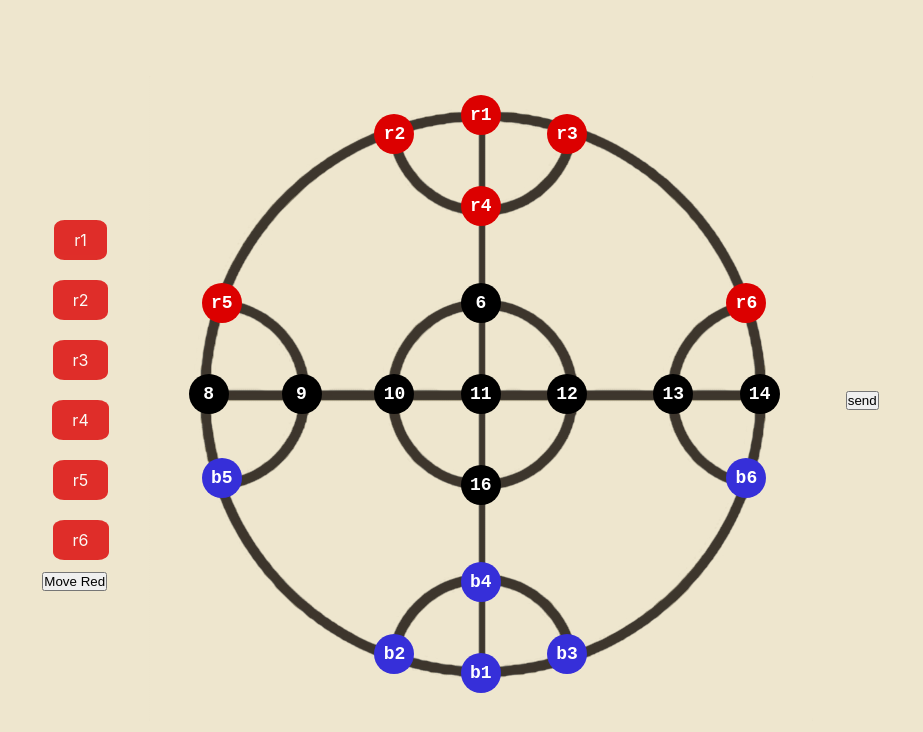
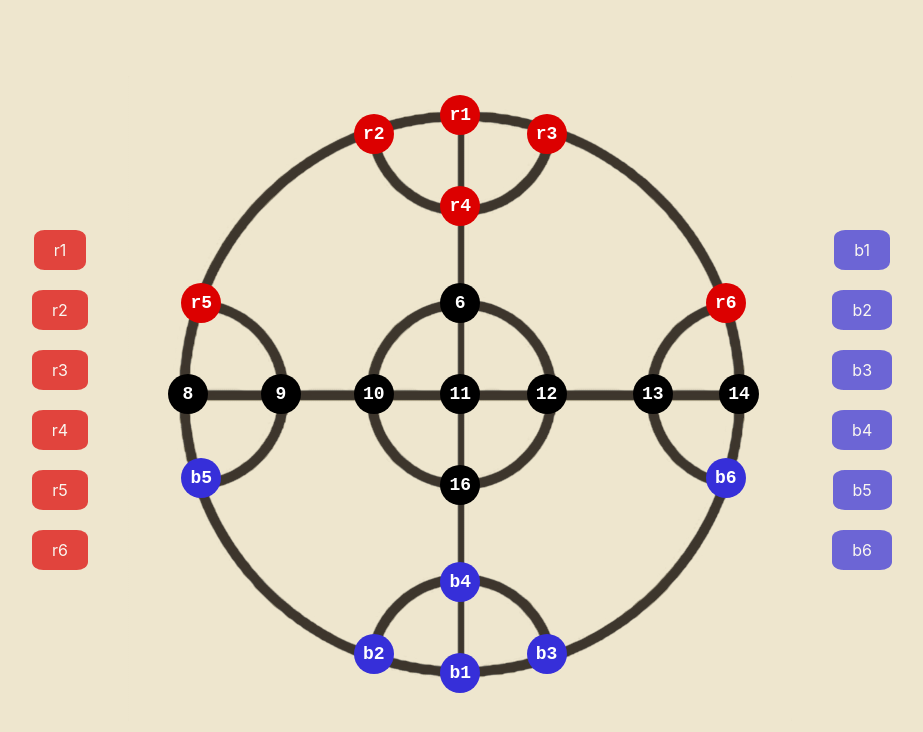
Before and after one commit to DeexithParand2k2/Vatta-Vettatam, a React (Create React App) app: page / in a window 1280 px wide. Shown: the top 732 px of the page, without its empty margins (178-1101 px from the left). Built offline with nearby package versions, Linux system fonts and the light colour scheme.

Commit message:
both controller desktop setup done

```diff
--- a/src/components/Board.js
+++ b/src/components/Board.js
@@ -7,25 +7,29 @@ import {playersTeamOne,playersTeamTwo,validMovesArray} from '../data/players'
 import Snackbar from "@mui/material/Snackbar";
 import MuiAlert from "@mui/material/Alert";
 import { forwardRef } from 'react'
-import {NextMoveRed,getSelectedRedPoint,getPressedRed} from './Nextmove.js'
+import NextMoveRed from './NextmoveRed.js'
 import ptsnear from '../data/ptsnear'
+import NextMoveBlue from './NextmoveBlue'
 
 const Alert = forwardRef(function Alert(props, ref) {
   return <MuiAlert elevation={6} ref={ref} variant="filled" {...props} />;
 });
 
 function Board() {
+  //map points intially with isplaced as empty, and top,left pos
   const [pointDataState,changePointData] = useState(pointData)
   const [setPlayerState,changePlayerState] = useState({playersTeamOne,playersTeamTwo})
   const [pointStore,changePointStore] = useState([])
   const [open, setOpen] = useState(false);
   const [validMoves,changeValidMoves] = useState(validMovesArray);
 
-  const [currRed,chooseRed] = useState({})
+  const handleClose = () => {
+    setOpen(false);
+  };
 
-  useEffect(()=>{
-    console.log('jolly maarudhu')
-  },[currRed])
+  const handleOpen = () => {
+    setOpen(true);
+  };
 
   let getCurrPos = (coin) =>{
     var temp = setPlayerState;
@@ -38,14 +42,7 @@ function Board() {
     else return -1;
   }
 
-  const handleClose = () => {
-    setOpen(false);
-  };
-
-  const handleOpen = () => {
-    setOpen(true);
-  };
-
+  //update isplaced in pointDataState
   const changeStatus = (newarr) =>{
     //very important
     var temparr = [...newarr]
@@ -69,6 +66,7 @@ function Board() {
     changePointData(temparr)
   }
 
+  //send data as position
   const makemove = (coin,pos) =>{
     var temp = setPlayerState;
 
@@ -111,6 +109,7 @@ function Board() {
     changeValidMoves(tempobj)
   }
 
+  //check whether the position is only within neighbours
   useEffect(()=>{
     //change the valid moves
     updateValidMoves(validMoves);
@@ -120,29 +119,18 @@ function Board() {
   useEffect(()=>{
     changePointStore(Object.values(setPlayerState.playersTeamOne).concat(Object.values(setPlayerState.playersTeamTwo)))
     /*Handle the input before this*/
-    //after button pressed and updates the player state
+    //after makemove update isplaced using pointDataState, each time setPlayerState changes
     changeStatus(pointDataState)
   },[setPlayerState]);
 
   return (
     <div className='gamediv'>
-      <NextMoveRed validMoves={validMoves} chooseRed={chooseRed} setPlayerState={setPlayerState}/>
+      <NextMoveRed validMoves={validMoves} makemove={makemove} setPlayerState={setPlayerState}/>
       <div className='boardHandler'>
           <img className="boardImg" src={Watermelon_chess_board} alt="watermelon_chess_board"/>
           <Points pointData={pointDataState} />
       </div>
-      {/* <div>
-        <input className="inptCoin" type="text" style={{margin:'3px'}} placeholder="Enter Name" />
-        <input className="inptPlace" type="text" style={{margin:'3px'}} placeholder="Spawn" />
-        <button onClick={()=>{
-          var inpt1 = document.getElementsByClassName('inptCoin')[0].value;
-          var inpt2 = document.getElementsByClassName('inptPlace')[0].value;
-          makemove(inpt1,inpt2)
-        }} type="button" style={{margin:'3px'}}>send</button>
-      </div> */}
-      <button onClick={()=>{
-          makemove(currRed.pressedRed,currRed.selectedRedPoint+1)
-      }} type="button" style={{margin:'3px'}}>send</button>
+      <NextMoveBlue validMoves={validMoves} makemove={makemove} setPlayerState={setPlayerState}/>
 
       <Snackbar open={open} autoHideDuration={1000} onClose={handleClose} anchorOrigin={{vertical:"bottom",horizontal:"right"}}>
         <Alert onClose={handleClose} severity="warning">
@@ -150,9 +138,6 @@ function Board() {
         </Alert>
       </Snackbar>
     </div>
-
-    //create controller here to change the state of the points based on input
-
   )
 }
 
--- /dev/null
+++ b/src/components/NextmoveBlue.js
@@ -0,0 +1,52 @@
+import React,{useEffect, useState} from 'react'
+import '../styles/controller.css'
+
+function NextMoveBlue({validMoves,setPlayerState,makemove}) {
+  const [pressedBlue,changePressedBlue] = useState('');
+  const [availablePoints,changeAvailablePoints] = useState();
+
+  useEffect(()=>{
+    changeAvailablePoints(validMoves[pressedBlue])
+  },[pressedBlue])
+
+  return (
+
+    <div>
+        <div className='blueCoins'>
+            {
+                Object.keys(setPlayerState.playersTeamTwo).map((key)=>{
+
+                    return(
+                        <div key={key} className="bluekeys" onClick={()=>{
+                            changePressedBlue(key)
+                        }}>
+                            {key}
+                        </div>
+                    )
+                })
+            }
+        </div>
+
+        {availablePoints!==undefined &&
+            <div className='blueEntry'>
+                {
+                    availablePoints.map((eachEle)=>{
+                        return (
+                            <div key={eachEle} className="blueAvailableKeys" onClick={()=>{
+                                makemove(pressedBlue,eachEle+1)
+                            }}>
+                                {eachEle+1}
+                            </div>
+                        )
+                    })
+                }
+            </div>
+        }
+
+        {/* <button onClick={() => chooseBlue({pressedBlue,selectedBluePoint})}>Move Blue</button> */}
+
+    </div>
+  )
+}
+
+export default NextMoveBlue
--- a/src/components/Nextmove.js
+++ b/src/components/NextmoveRed.js
@@ -1,26 +1,13 @@
 import React,{useEffect, useState} from 'react'
 import '../styles/controller.css'
 
-const getSelectedRedPoint = (selectedRedPoint) =>{
-    return selectedRedPoint
-}
-
-const getPressedRed = (pressedRed) =>{
-    return pressedRed
-}
-
-function NextMoveRed({validMoves,setPlayerState,chooseRed}) {
+function NextMoveRed({validMoves,setPlayerState,makemove}) {
   const [pressedRed,changePressedRed] = useState('');
-  const [selectedRedPoint,changeSelectedRedPoint] = useState(-1);
   const [availablePoints,changeAvailablePoints] = useState();
 
   useEffect(()=>{
     changeAvailablePoints(validMoves[pressedRed])
   },[pressedRed])
-
-  useEffect(()=>{
-    console.log(`pos at ${selectedRedPoint}`)
-  },[selectedRedPoint])
 
   return (
 
@@ -46,7 +33,7 @@ function NextMoveRed({validMoves,setPlayerState,chooseRed}) {
                     availablePoints.map((eachEle)=>{
                         return (
                             <div key={eachEle} className="redAvailableKeys" onClick={()=>{
-                                changeSelectedRedPoint(eachEle)
+                                makemove(pressedRed,eachEle+1)
                             }}>
                                 {eachEle+1}
                             </div>
@@ -56,10 +43,10 @@ function NextMoveRed({validMoves,setPlayerState,chooseRed}) {
             </div>
         }
 
-        <button onClick={() => chooseRed({pressedRed,selectedRedPoint})}>Move Red</button>
+        {/* <button onClick={() => chooseRed({pressedRed,selectedRedPoint})}>Move Red</button> */}
 
     </div>
   )
 }
 
-export {NextMoveRed,getSelectedRedPoint,getPressedRed}
+export default NextMoveRed
--- a/src/styles/controller.css
+++ b/src/styles/controller.css
@@ -15,21 +15,79 @@
     padding: 10px 20px;
     margin: 10px;
     background-color: #DC0000;
-    opacity: 0.8;
+    opacity: 0.7;
     color: white;
 }
 
 .redEntry{
     display: flex;
     flex-direction: row;
-    justify-content: space-between;
+    justify-content: center;
+    align-items: center;
 }
 
 .redAvailableKeys{
-    border-radius: 10px;
-    padding: 10px;
-    margin: 10px;
+    display: flex;
+    justify-content: center;
+    align-items: center;
+    height: 15px;
+    width: 15px;
+    padding: 15px;
+    margin: 15px;
+    border-radius: 50%;
     background-color: whitesmoke;
-    opacity: 0.8;
     color: black;
 }
+
+.redAvailableKeys:hover{
+   cursor: pointer;
+}
+
+.redkeys:hover{
+    cursor: pointer;
+}
+
+/*blue coins*/
+.blueCoins{
+    display: flex;
+    flex-direction: column;
+    justify-content: center;
+    align-items: center;
+}
+
+.bluekeys{
+    border-radius: 20%;
+    padding: 10px 20px;
+    margin: 10px;
+    background-color: #362FD9;
+    opacity: 0.7;
+    color: white;
+}
+
+.blueEntry{
+    display: flex;
+    flex-direction: row;
+    justify-content: center;
+    align-items: center;
+}
+
+.blueAvailableKeys{
+    display: flex;
+    justify-content: center;
+    align-items: center;
+    height: 15px;
+    width: 15px;
+    padding: 15px;
+    margin: 15px;
+    border-radius: 50%;
+    background-color: whitesmoke;
+    color: black;
+}
+
+.blueAvailableKeys:hover{
+   cursor: pointer;
+}
+
+.bluekeys:hover{
+    cursor: pointer;
+}
```
